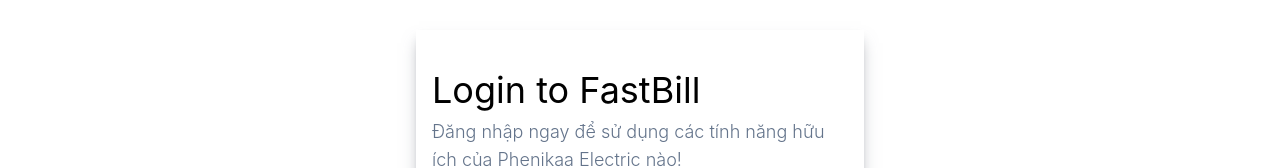
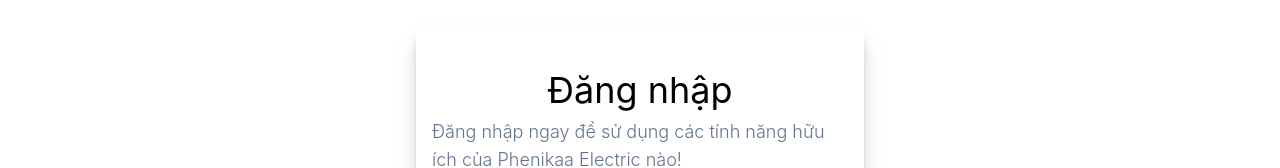
Before and after one commit to Phong2002/SQA_N02_Group09, a React (Create React App) app in the folder SourceCode/fastbill_fe/: page / in a window 1280 px wide. Shown: the part 290-458 px from the top of the page. Built offline with nearby package versions, Linux system fonts and the light colour scheme.

Commit message:
update : change text "Đăng nhập"

```diff
--- a/SourceCode/fastbill_fe/src/views/authen/SignIn.js
+++ b/SourceCode/fastbill_fe/src/views/authen/SignIn.js
@@ -33,7 +33,7 @@
       {/* Form user info */}
       <div className="login w-1/2 pt-48 h-full">
         <div className="max-w-md h-2/3 m-auto px-4 pt-10 shadow-lg shadow-gray-500/50">
-          <h1 className="h-12 text-4xl">Login to FastBill</h1>
+          <h1 className="h-12 text-4xl text-center">Đăng nhập</h1>
           <p className="h-20 text-lg font-light text-slate-500">
             Đăng nhập ngay để sử dụng các tính năng hữu ích của Phenikaa Electric nào!
           </p>
```
